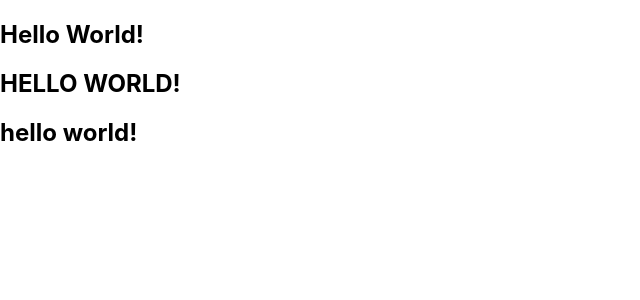
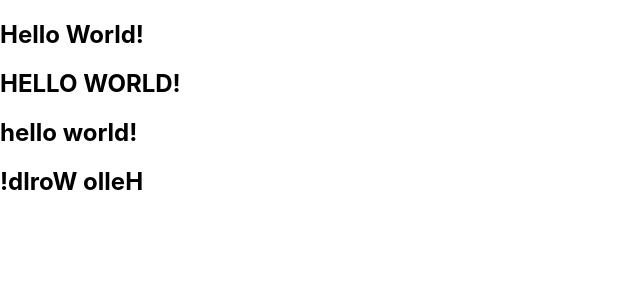
Before and after one commit to GuilhermeMacedo21/Treino-ACCT, a React (Create React App) app in the folder introducao-ao-react/: page / in a window 1280 px wide. Shown: the top 300 px of the page, without its empty margins (0-640 px from the left). Built offline with nearby package versions, Linux system fonts and the light colour scheme.

Commit message:
4 Hello World - Invertido

```diff
--- a/introducao-ao-react/src/App.js
+++ b/introducao-ao-react/src/App.js
@@ -9,6 +9,7 @@ function App() {
     <h2>{helloWorld}</h2>
     <h2>{helloWorld.toUpperCase()}</h2>
     <h2>{helloWorld.toLowerCase()}</h2>
+    <h2>{helloWorld.split('').reverse()}</h2>
     </>
   );
 }
```
